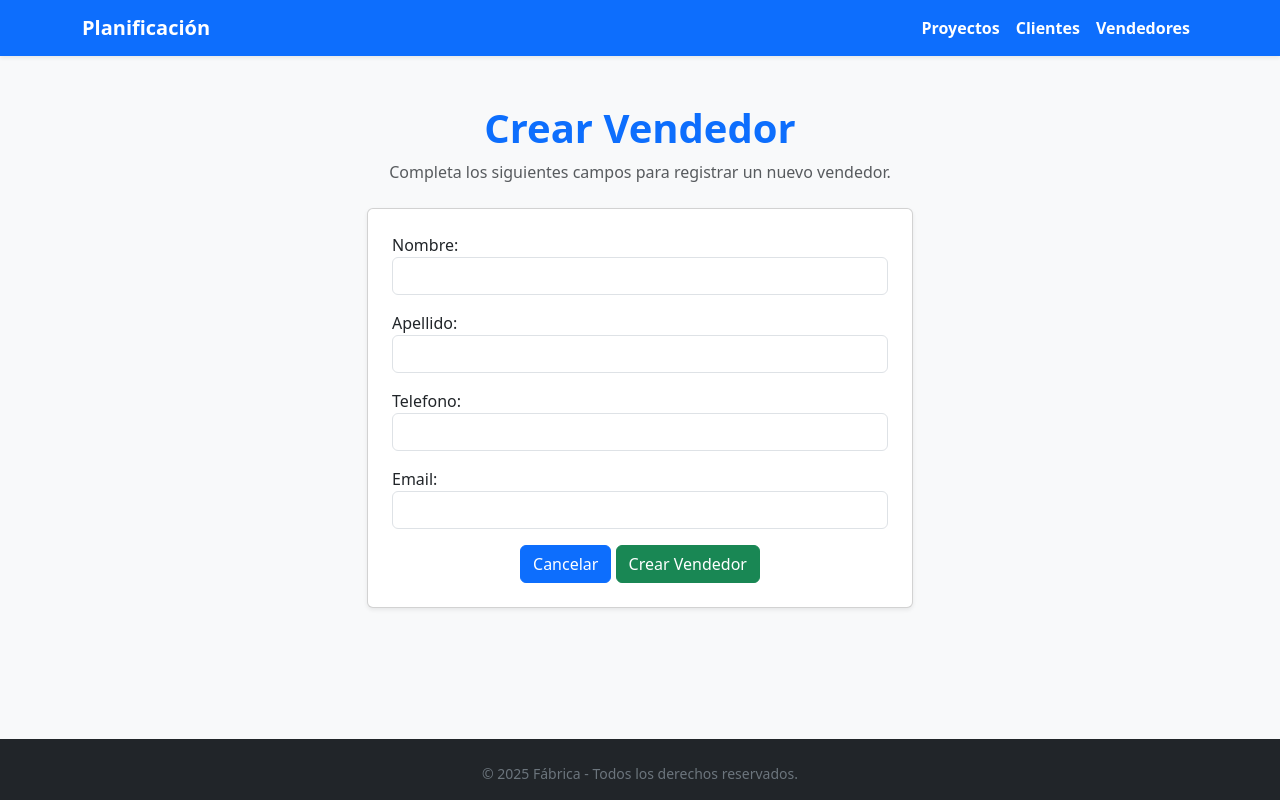
After one commit to MilanoDevX/FactoryProject_Milano, a Django app: page /vendedores/crear in a window 1280 px wide. The commit adds this page. Run offline with Django 5.2, Linux system fonts and the light colour scheme.

Commit message:
added 'crear_vendedor.html' form

```diff
--- a/planificacion/forms.py
+++ b/planificacion/forms.py
@@ -25,3 +25,15 @@ class ClienteForm(forms.ModelForm):
             "telefono": forms.NumberInput(attrs={'class': 'form-control'}),
             "email": forms.EmailInput(attrs={'class': 'form-control'}),
         }
+
+
+class VendedorForm(forms.ModelForm):
+    class Meta:
+        model = Vendedor
+        fields = ["nombre", "apellido", "telefono", "email"]
+        widgets = {
+            "nombre": forms.TextInput(attrs={'class': 'form-control'}),
+            "apellido": forms.TextInput(attrs={'class': 'form-control'}),
+            "telefono": forms.NumberInput(attrs={'class': 'form-control'}),
+            "email": forms.EmailInput(attrs={'class': 'form-control'}),
+        }
--- /dev/null
+++ b/planificacion/templates/planificacion/crear_vendedor.html
@@ -0,0 +1,37 @@
+{% extends 'planificacion/index.html' %}
+
+{% block title %}
+| Crear Vendedor
+{% endblock title %}
+
+{% block content %}
+<div class="container my-5">
+    <div class="row justify-content-center">
+        <div class="col-md-8 col-lg-6">
+
+            <div class="text-center mb-4">
+                <h1 class="fw-bold text-primary">Crear Vendedor</h1>
+                <p class="text-muted">Completa los siguientes campos para registrar un nuevo vendedor.</p>
+            </div>
+
+            <div class="card shadow-sm p-4 mx-auto" style="max-width: 600px;">
+                <form method="POST">
+                    {% csrf_token %}
+                    {{ form.as_p }}
+
+                    <div class="text-center mt-3">
+                        <a href="{% url 'vendedores' %}" class="btn btn-primary">
+                            Cancelar
+                        </a>
+                        <button type="submit" class="btn btn-success">
+                            Crear Vendedor
+                        </button>
+                    </div>
+                </form>
+
+            </div>
+
+        </div>
+    </div>
+</div>
+{% endblock content %}
--- a/planificacion/urls.py
+++ b/planificacion/urls.py
@@ -8,6 +8,7 @@ urlpatterns = [
     path ("vendedores/", views.vendedores, name="vendedores"),
     path ("proyectos/crear", views.crear_proyecto, name="crear_proyecto"),
     path ("clientes/crear", views.crear_cliente, name="crear_cliente"),
+    path ("vendedores/crear", views.crear_vendedor, name="crear_vendedor"),
 
 
 ]
--- a/planificacion/views.py
+++ b/planificacion/views.py
@@ -42,3 +42,14 @@ def crear_cliente(request):
     else:
         form = ClienteForm()
     return render(request, "planificacion/crear_cliente.html", context={"form": form})
+
+
+def crear_vendedor(request):
+    if request.method == "POST":
+        form = VendedorForm(request.POST)
+        if form.is_valid():
+            form.save()
+            return redirect("vendedores")
+    else:
+        form = VendedorForm()
+    return render(request, "planificacion/crear_vendedor.html", context={"form": form})
```
Also changed, not shown: planificacion/templates/planificacion/vendedores.html (+7 -0 lines).
